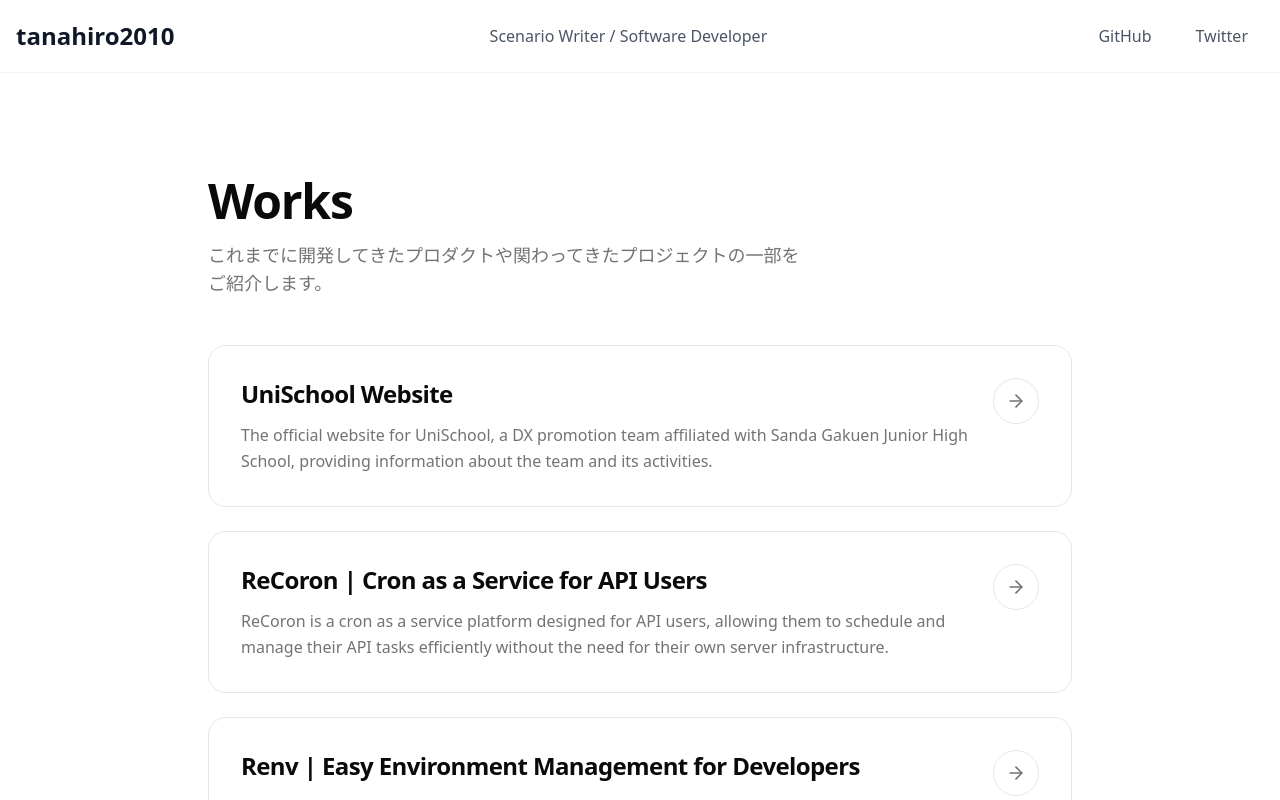
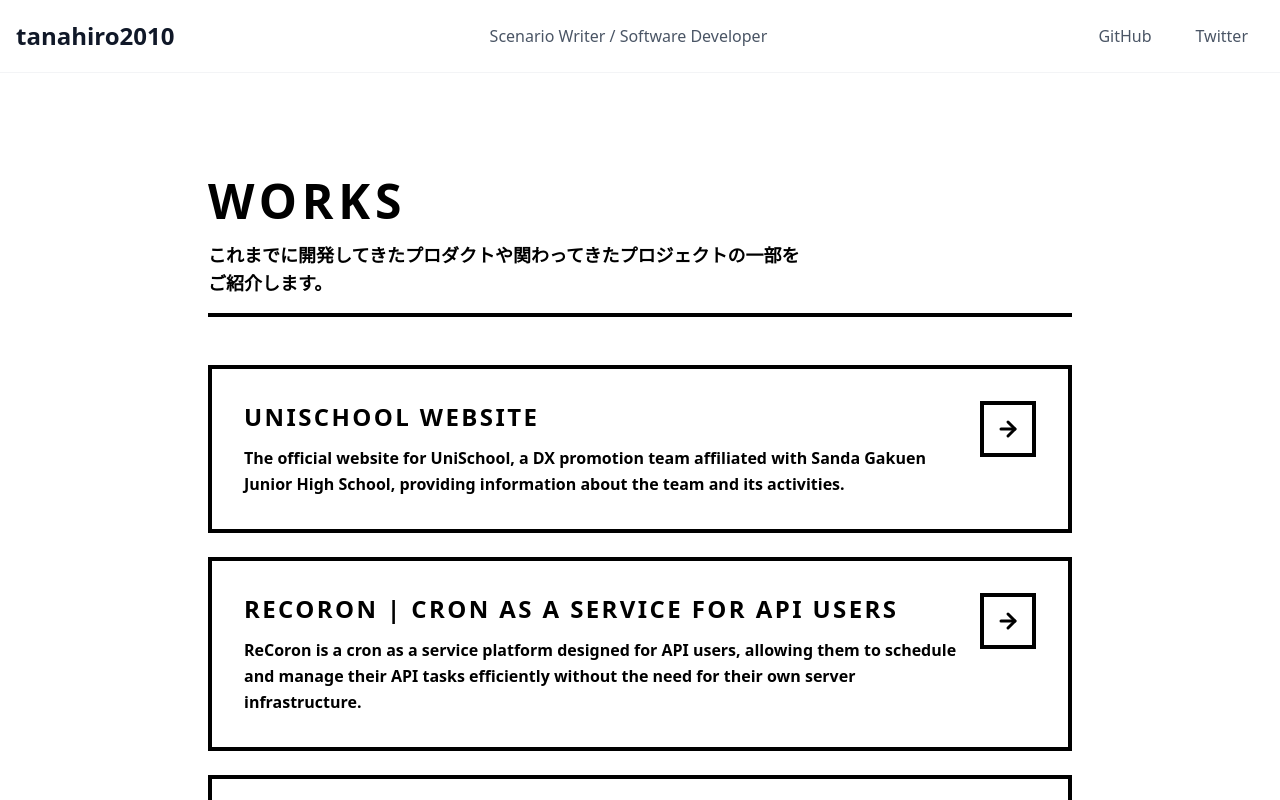
Before and after one commit to tanahiro2010/portfolio, a React (Vite) app: page /works in a window 1280 px wide. Shown: the top 800 px of the page. Built offline with nearby package versions, Linux system fonts and the light colour scheme.

Commit message:
feat: Worksコンポーネントのスタイルを改善し、テキストの色とフォントを更新

```diff
--- a/src/app/works/index.tsx
+++ b/src/app/works/index.tsx
@@ -32,11 +32,11 @@
 
 const Works = () => {
     return (
-        <div className="max-w-4xl mx-auto px-4 py-12 md:py-24">
+        <div className="max-w-4xl mx-auto px-4 py-12 md:py-24 bg-white text-black">
             <BlurFade delay={0.1} inView>
-                <div className="mb-12">
-                    <h1 className="text-4xl md:text-5xl font-extrabold tracking-tight mb-4 text-foreground">Works</h1>
-                    <p className="text-lg text-muted-foreground max-w-[600px]">
+                <div className="mb-12 border-b-4 border-black pb-4">
+                    <h1 className="text-4xl md:text-5xl font-black uppercase tracking-widest mb-4 text-black">Works</h1>
+                    <p className="text-lg text-black font-bold max-w-[600px]">
                         これまでに開発してきたプロダクトや関わってきたプロジェクトの一部をご紹介します。
                     </p>
                 </div>
@@ -47,19 +47,19 @@
                     <BlurFade key={work.title} delay={0.2 + idx * 0.1} inView>
                         <Link
                             to={work.href}
-                            className="group block border border-border rounded-2xl p-6 md:p-8 transition-all hover:bg-muted/50"
+                            className="group block border-4 border-black rounded-none p-6 md:p-8 transition-colors hover:bg-black hover:text-white"
                         >
                             <div className="flex items-start justify-between gap-4">
                                 <div className="space-y-3">
-                                    <h2 className="text-xl md:text-2xl font-bold tracking-tight text-foreground group-hover:text-primary transition-colors">
+                                    <h2 className="text-xl md:text-2xl font-black uppercase tracking-widest text-black group-hover:text-white transition-colors">
                                         {work.title}
                                     </h2>
-                                    <p className="text-muted-foreground leading-relaxed">
+                                    <p className="text-black font-bold leading-relaxed group-hover:text-white transition-colors">
                                         {work.description}
                                     </p>
                                 </div>
-                                <div className="shrink-0 p-2 md:p-3 rounded-full border border-border bg-background group-hover:border-primary/50 group-hover:bg-primary/5 transition-colors hidden sm:block">
-                                    <ArrowRight className="w-5 h-5 text-muted-foreground group-hover:text-primary transition-colors" />
+                                <div className="shrink-0 p-2 md:p-3 rounded-none border-4 border-black bg-white group-hover:border-white group-hover:bg-black transition-colors hidden sm:block">
+                                    <ArrowRight className="w-6 h-6 text-black group-hover:text-white transition-colors" strokeWidth={3} />
                                 </div>
                             </div>
                         </Link>
```
